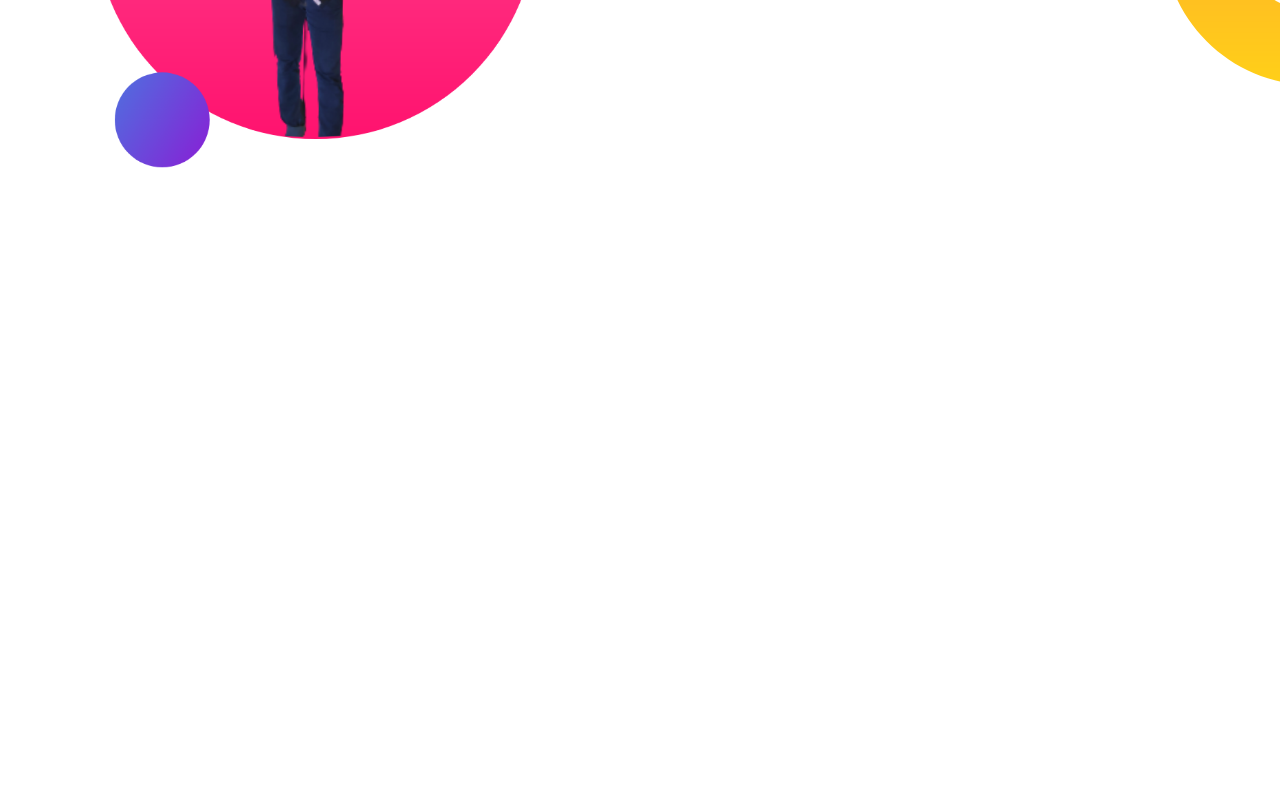
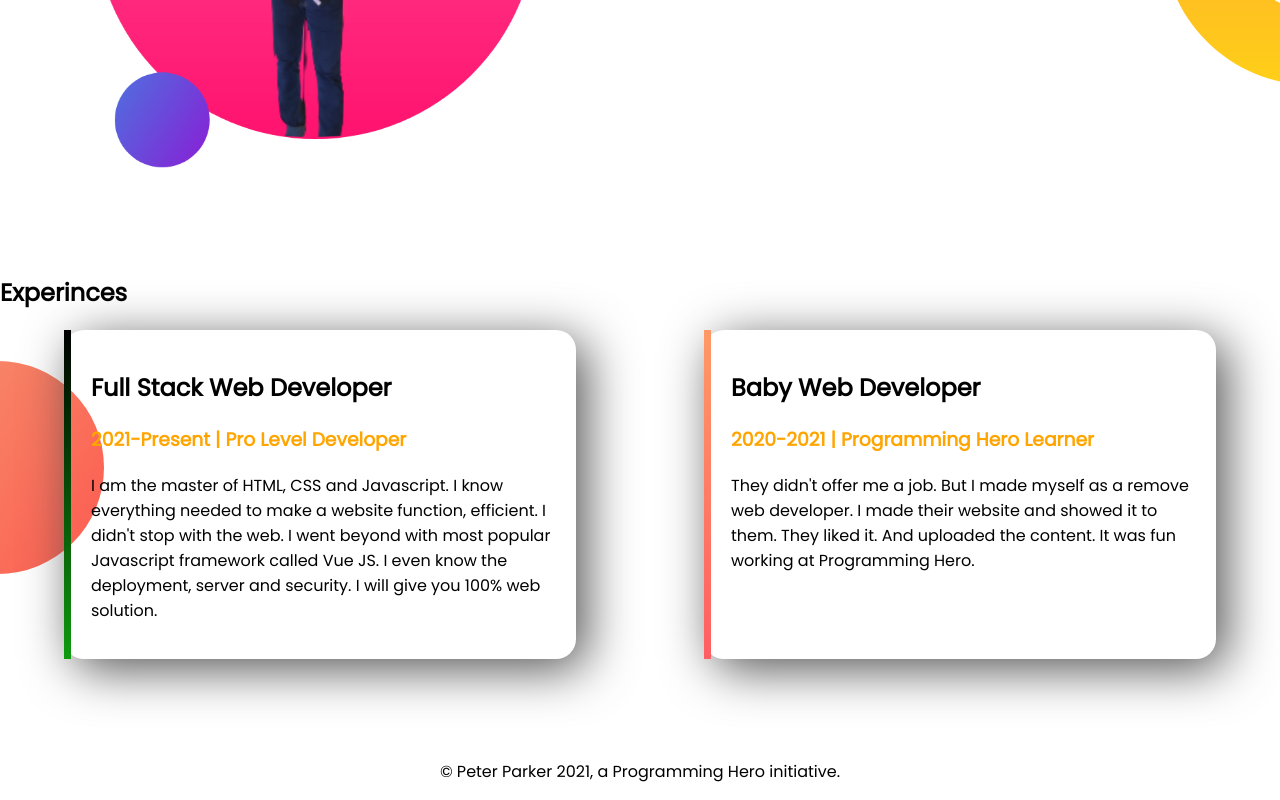
Before and after one commit to Reduwan-Nyx/developer-portfolio, a plain HTML site: page index.html in a window 1280 px wide. Shown: the part 917-1717 px from the top of the page. Before the commit the page ends 1192 px from the top, so only its background shows below. Drawn offline with Linux system fonts and the light colour scheme.

Commit message:
footer added

```diff
--- a/index.html
+++ b/index.html
@@ -11,7 +11,7 @@
     <link rel="stylesheet" href="style.css">
 </head>
 <body>
-    <section class="top-banner">
+    <section class="top-banner flexible-container">
         <div class="half-width">
             <h1>Welcome To The</h1>
             <h1><span class="orange-color">peter Parker</span> World !</h1>
@@ -26,7 +26,7 @@
         </div>
     </section>
 
-    <section class="middle-banner">
+    <section class="middle-banner flexible-container">
         <div class="half-width">
             <img src="./my another pic.png" alt="">
         </div>
@@ -37,9 +37,31 @@
             <p>i wantto become a web develpoer. so i have to work hard to become a web developer. to become web develpoer we have to know some basics of html,css,java, and many more things.we have to understand evey core concepts of web develpoment .. without knowing anything you cant now become a web developer</p>
             <a class="link-open" target="_blank" href="">DOWNLOAD RESUME</a>
         </div>
+    </section>
 
+    <section class="experince-banner">
+        <h2>Experinces</h2>
+
+        <div class="flexible-container">
+            <div id="full-stack-exp" class="experince-item">
+                <h2>Full Stack Web Developer</h2>
+                <h3><span class="orange-color">2021-Present | Pro Level Developer</span></h3>
+                <p>I am the master of HTML, CSS and Javascript. I know everything needed to make a website function, efficient. I didn't stop with the web. I went beyond with most popular Javascript framework called Vue JS. I even know the deployment, server and security. I will give you 100% web solution.</p>
+            </div>
+            <div id="web-dev-experince" class="experince-item">
+                <h2>Baby Web Developer</h2>
+                <h3><span class="orange-color">2020-2021 | Programming Hero Learner</span></h3>
+                <p>They didn't offer me a job. But I made myself as a remove web developer. I made their website and showed it to them. They liked it. And uploaded the content. It was fun working at Programming Hero.</p>
+            </div>
+        </div>
 
     </section>
 
+
+
+    <footer>
+        <p>© Peter Parker 2021, a Programming Hero initiative.</p>
+    </footer>
+
 </body>
 </html>
--- a/style.css
+++ b/style.css
@@ -5,11 +5,14 @@ body{
 h1{
     font-size: 50px;
 }
+h2{
+
+}
 
 .orange-color{
     color: orange;
 }
-section{
+.flexible-container{
     display: flex;
     margin-bottom: 100px;
 }
@@ -45,3 +48,36 @@ section{
     background-repeat: no-repeat;
     background-position: right;
 }
+
+.experince-item{
+    width: 40%;
+    margin-left: 5%;
+    margin-right: 5%;
+    padding: 20px;
+    border-radius: 20px;
+    box-shadow: 10px 10px 50px rgb(83, 83, 83);
+}
+
+.experince-banner{
+    background-image: url(./images/exp-bg.png);
+    background-repeat: no-repeat;
+    background-position: left;
+}
+
+#web-dev-experince{
+    border-left: 7px solid;
+    border-image: linear-gradient(#ff9966, #ff5e62);
+    border-image-slice: 1;
+}
+
+
+#full-stack-exp{
+    border-left: 7px solid;
+    border-image: linear-gradient(#000000, #0f9b0f);
+    border-image-slice: 1;
+}
+
+
+footer p{
+    text-align: center;
+}
```
